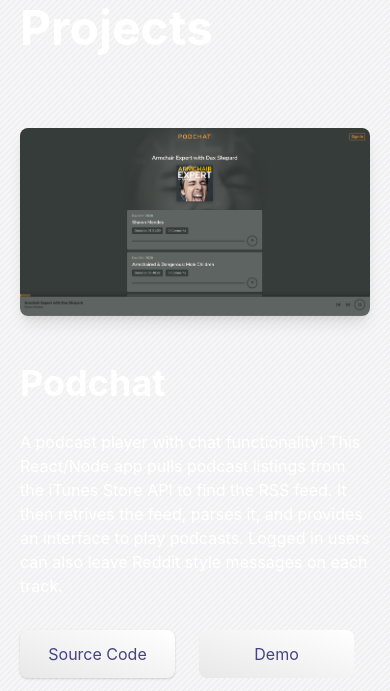
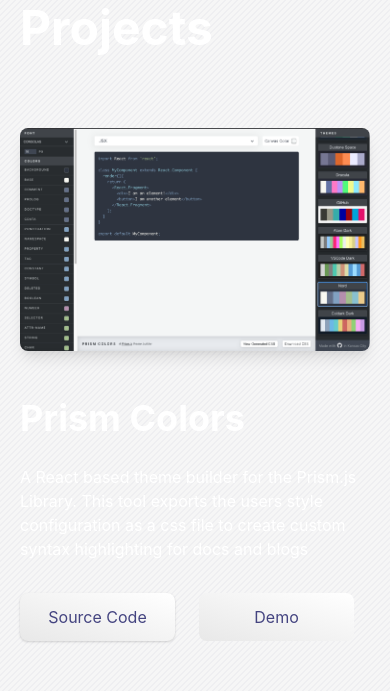
Before and after one commit to marcjfj/portfolio2021, a React (Create React App) app: page / in a window 390 px wide. Shown: the part 1760-2451 px from the top of the page. Built offline with nearby package versions, Linux system fonts and the light colour scheme.

Commit message:
added prism-colors

```diff
--- a/src/components/Card.tsx
+++ b/src/components/Card.tsx
@@ -20,7 +20,7 @@
           rel="noreferrer"
           target="_blank"
         >
-          <div className="icon-wrapper mr-2 w-7 h-7 rounded bg-brand-dark flex items-center justify-center">
+          <div className="icon-wrapper">
             <Icon
               icon={logoLinkedIn}
               width="1.2rem"
--- a/src/components/Hero.tsx
+++ b/src/components/Hero.tsx
@@ -21,7 +21,7 @@
         />
       ) : null}
       <div className="container relative">
-        <div className="flex flex-wrap items-stretch flex-col lg:flex-row min-h-screen">
+        <div className="flex flex-wrap items-stretch flex-col lg:flex-row min-h-screen xl:pl-12">
           <motion.div
             initial="hidden"
             animate={scrollPos === 'hero' ? 'visible' : 'hidden'}
--- a/src/components/Work.tsx
+++ b/src/components/Work.tsx
@@ -56,7 +56,7 @@
             <span className="text-24 text-white mr-2">
               See more of my work on GitHub
             </span>
-            <div className="icon-wrapper transition-all transform-gpu group-hover:translate-x-2 ">
+            <div className="arrow-wrapper transition-all transform-gpu group-hover:translate-x-2 ">
               <Icon
                 icon={arrowRight}
                 className="fill-current text-white h-10 w-10 inline-block"
--- a/src/workdata.ts
+++ b/src/workdata.ts
@@ -1,4 +1,12 @@
 const workData = [
+  {
+    title: 'Prism Colors',
+    description:
+      'A React based theme builder for the Prism.js Library. This tool exports the users style configuration as a css file to create custom syntax highlighting for docs and blogs',
+    source: 'https://github.com/marcjfj/prism-builder',
+    demo: 'https://prism-colors.com/',
+    image: '/images/prism.png',
+  },
   {
     title: 'Podchat',
     description:
```
Also changed, not shown: src/App.css (+4 -0 lines), public/images/prism.png (added), 1 other file (tests, documents, lock files or other folders).
